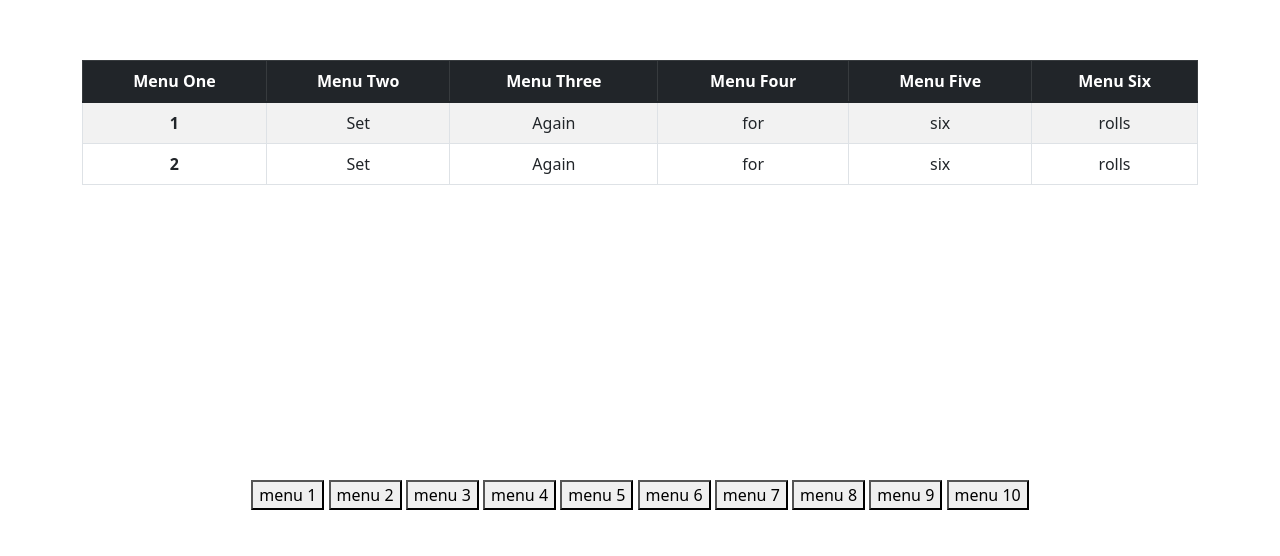
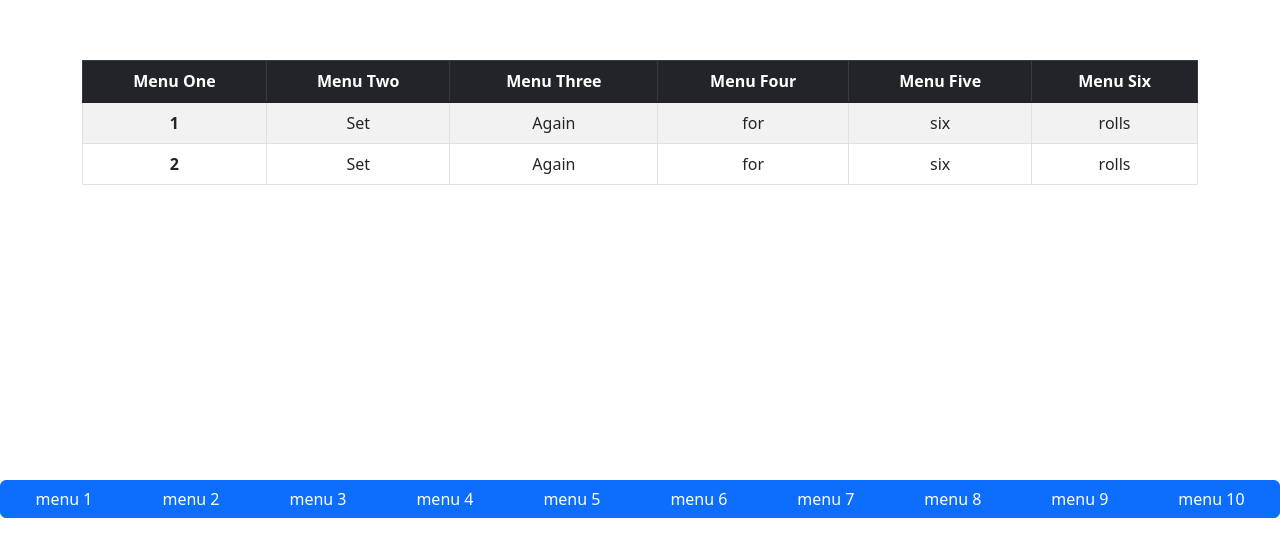
Before and after one commit to Krissttina/template, a website: page main-page.html in a window 1280 px wide. Shown: the part 220-776 px from the top of the page. Drawn offline with nearby package versions, Linux system fonts and the light colour scheme.

Commit message:
button changed

```diff
--- a/main-page.html
+++ b/main-page.html
@@ -54,17 +54,17 @@
         </div>
     </section>
     <section id="btn-panel">
-        <div class="container text-center">
-            <button>menu 1</button>
-            <button>menu 2</button>
-            <button>menu 3</button>
-            <button>menu 4</button>
-            <button>menu 5</button>
-            <button>menu 6</button>
-            <button>menu 7</button>
-            <button>menu 8</button>
-            <button>menu 9</button>
-            <button>menu 10</button>
+        <div class="btn-group d-md-flex justify-content-md" role="group" aria-label="Default button group">
+            <a class="btn  btn-primary" role="button" href="/sheets/eskalatsii.html">menu 1</a>
+            <a class="btn  btn-primary" role="button" href="">menu 2</a>
+            <a class="btn  btn-primary" role="button" href="">menu 3</a>
+            <a class="btn  btn-primary" role="button" href="">menu 4</a>
+            <a class="btn  btn-primary" role="button" href="">menu 5</a>
+            <a class="btn  btn-primary" role="button" href="">menu 6</a>
+            <a class="btn  btn-primary" role="button" href="">menu 7</a>
+            <a class="btn  btn-primary" role="button" href="">menu 8</a>
+            <a class="btn  btn-primary" role="button" href="">menu 9</a>
+            <a class="btn  btn-primary" role="button" href="">menu 10</a>
         </div>
 
     </section>
```
